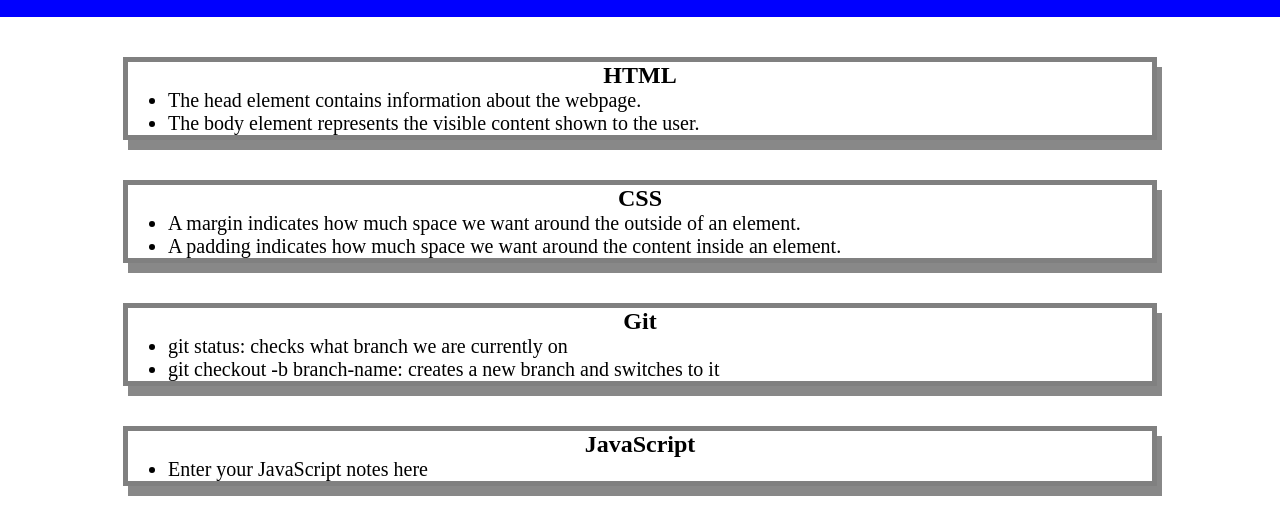
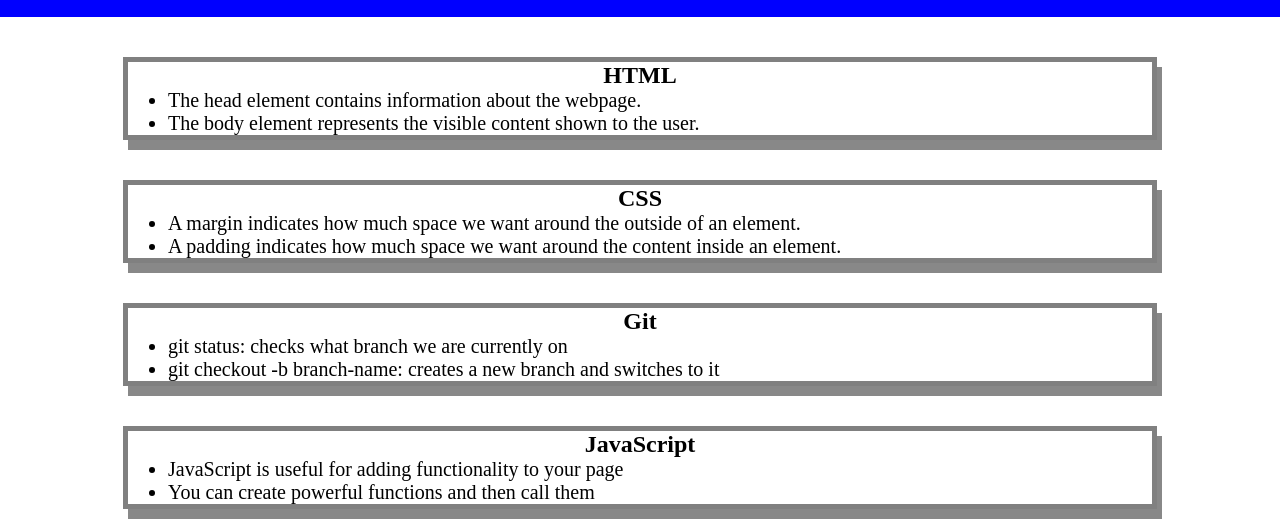
Before and after one commit to DoctorLeQuack1/pre_work_bootcamp, a plain HTML site: page index.html in a window 1280 px wide. Shown: the part 103-623 px from the top of the page. Drawn offline with Linux system fonts and the light colour scheme.

Commit message:
Added final lists for JS section

```diff
--- a/index.html
+++ b/index.html
@@ -42,7 +42,8 @@
       <section class="card" id="javascript-section">
         <h2>JavaScript</h2>
         <ul>
-          <li>Enter your JavaScript notes here</li>
+          <li>JavaScript is useful for adding functionality to your page</li>
+          <li>You can create powerful functions and then call them</li>
         </ul>
       </section>
     </main>
```
